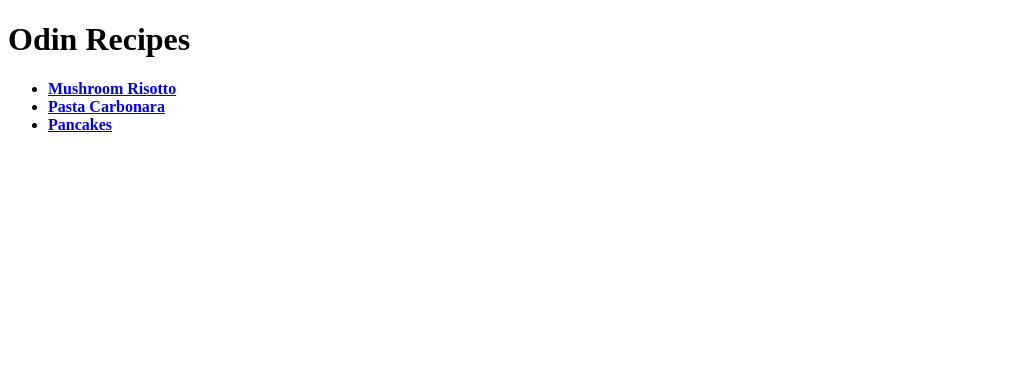
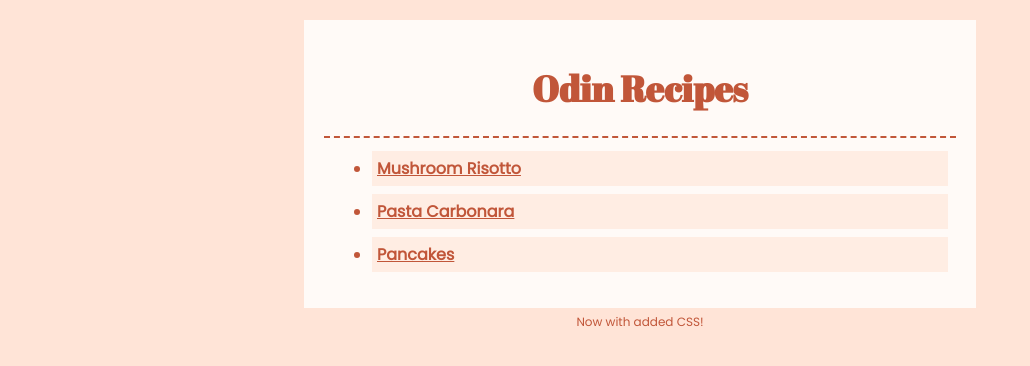
Before and after one commit to hypnic-jerk/odin-recipes, a plain HTML site: page index.html in a window 1280 px wide. Shown: the whole page, without its empty margins (0-1030 px from the left). Drawn offline with Linux system fonts and the light colour scheme.

Commit message:
Add CSS styling to index.html

```diff
--- /dev/null
+++ b/css/style.css
@@ -0,0 +1,41 @@
+body {
+    background: #ffe4d7;
+}
+
+a {
+    color: #c15639;
+}
+
+.card {
+    width: 50%;
+    background: #fffaf7;
+    padding: 20px;
+    margin: 20px auto;
+}
+
+.title {
+    font-family: "Abril Fatface", sans-serif;
+    font-size: 36px;
+    text-align: center;
+    color: #c15639;
+}
+
+.menu {
+    border-top: #c15639 dashed 2px;
+    padding-top: 5px;
+}
+.menu li {
+    padding: 5px;
+    margin: 8px;
+    background: #ffe4d79a;
+    font-family: Poppins, sans-serif;
+    color: #c15639;
+}
+
+#footer {
+    font-family: Poppins, sans-serif;
+    font-size: 12px;
+    text-align: center;
+    color: #c15639;
+    margin-top: -15px;
+}
--- a/index.html
+++ b/index.html
@@ -3,14 +3,20 @@
 <head>
     <meta charset="UTF-8">
     <meta name="viewport" content="width=device-width, initial-scale=1.0">
+    <link rel="stylesheet" href="css/style.css">
+    <link rel="stylesheet" href="https://fonts.googleapis.com/css?family=Abril Fatface">
+    <link href='https://fonts.googleapis.com/css?family=Poppins' rel='stylesheet'>
     <title>Recipes</title>
 </head>
 <body>
-    <h1>Odin Recipes</h1>
-    <ul>
-        <li><strong><a href="recipes/risotto.html">Mushroom Risotto</a></strong></li>
+    <div class="card">
+     <h1 class="title">Odin Recipes</h1>
+      <ul class="menu">
+        <li class="menu-item"><strong><a href="recipes/risotto.html">Mushroom Risotto</a></strong></li>
         <li><strong><a href="recipes/carbonara.html">Pasta Carbonara</a></strong></li>
         <li><strong><a href="recipes/pancakes.html">Pancakes</a></strong></li>
-    </ul>
+     </ul>
+    </div>
+    <p id="footer">Now with added CSS!</p>
 </body>
 </html>
```
